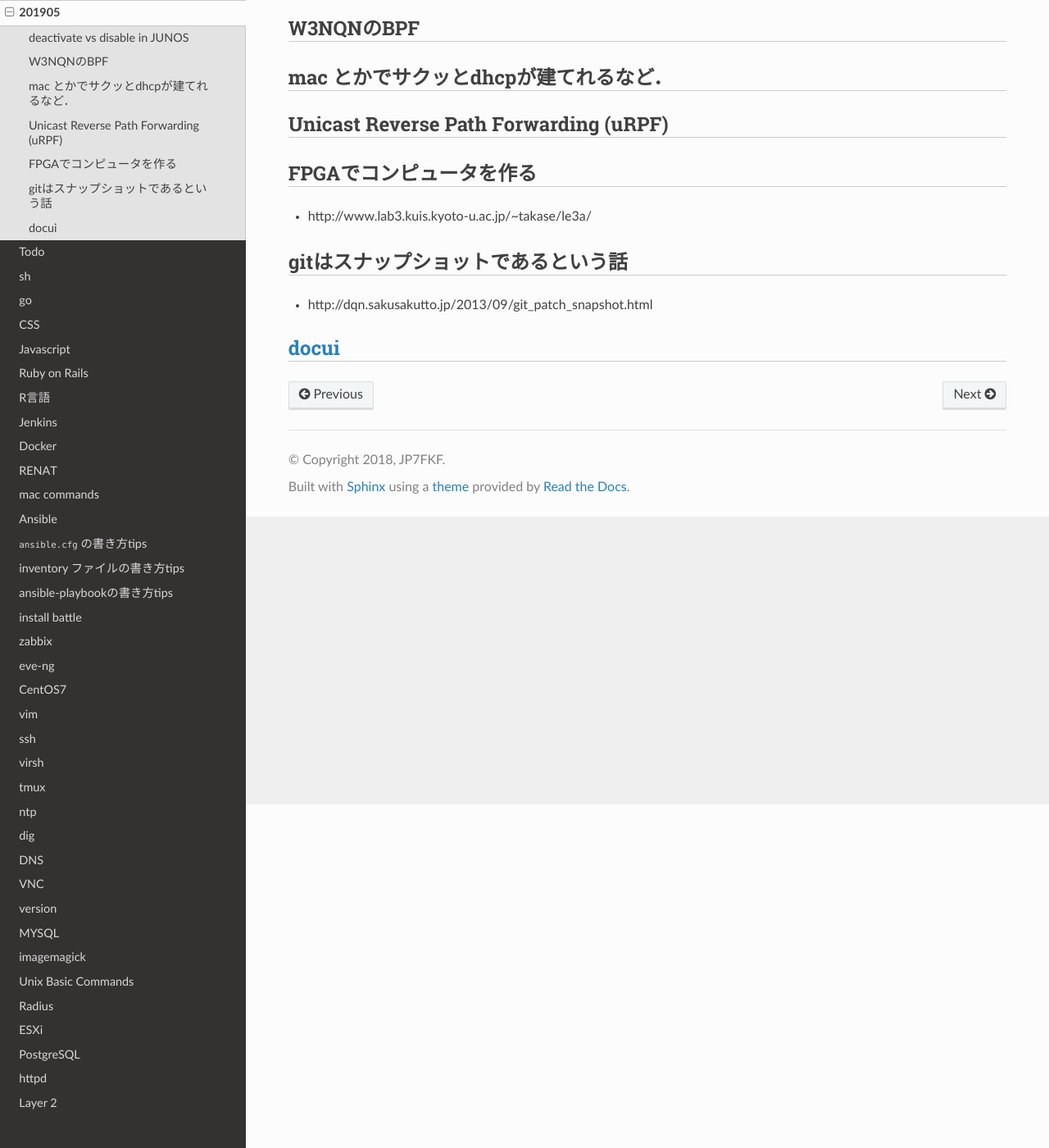
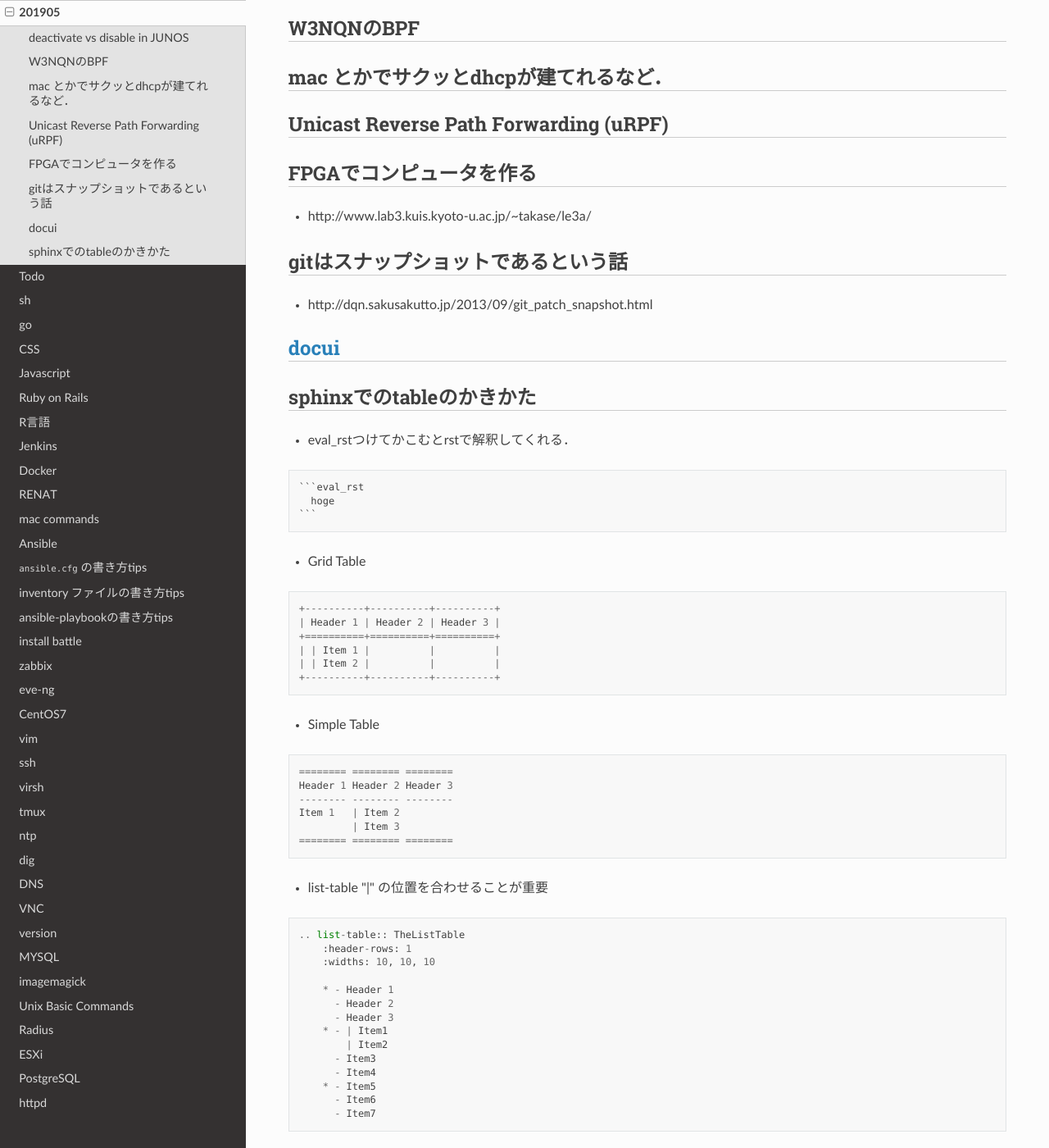
Before and after one commit to jp7fkf/JP7FKF-Warehouse, a Sphinx documentation site: the page built from source/dialy/201905.md, in a window 1280 px wide and 1400 px high, scrolled down 419 px. Shown: the whole window at 82% size. Built offline with Sphinx 7.4.7 and the Read the Docs theme 2.0.0, drawn with Linux system fonts in a browser that asks for light colours; some of the changed text lies outside the part shown.

Commit message:
20190516

`````diff
--- a/source/dialy/201905.md
+++ b/source/dialy/201905.md
@@ -20,3 +20,73 @@
 - http://dqn.sakusakutto.jp/2013/09/git_patch_snapshot.html
 
 ## [docui](https://qiita.com/gorilla0513/items/814f369bb25b1ea3ae00)
+
+## sphinxでのtableのかきかた
+- eval_rstつけてかこむとrstで解釈してくれる．
+````
+```eval_rst
+  hoge
+```
+````
+
+- Grid Table
+```
++----------+----------+----------+
+| Header 1 | Header 2 | Header 3 |
++==========+==========+==========+
+| | Item 1 |          |          |
+| | Item 2 |          |          |
++----------+----------+----------+
+```
+- Simple Table
+```
+======== ======== ========
+Header 1 Header 2 Header 3
+-------- -------- --------
+Item 1   | Item 2
+         | Item 3
+======== ======== ========
+```
+- list-table
+"|" の位置を合わせることが重要
+```
+.. list-table:: TheListTable
+    :header-rows: 1
+    :widths: 10, 10, 10
+
+    * - Header 1
+      - Header 2
+      - Header 3
+    * - | Item1
+        | Item2
+      - Item3
+      - Item4
+    * - Item5
+      - Item6
+      - Item7
+```
+改段落を利用
+```
+.. list-table:: TheListTable
+    :header-rows: 1
+    :widths: 10, 10, 10
+
+    * - Header 1
+      - Header 2
+      - Header 3
+    * - Item1
+
+        Item2
+      -
+      -
+```
+- csv-table
+```
+.. csv-table:: TheCsvTable
+    :header: Header 1, Header 2, Header 3
+    :widths: 10, 10, 10
+
+    "| Item 1
+    | Item 2",Item 3,Item 4
+```
+- ref.) http://saponote.hatenablog.com/entry/2017/11/24/214309
`````
